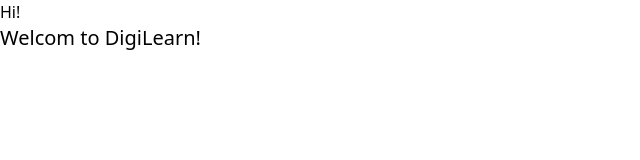
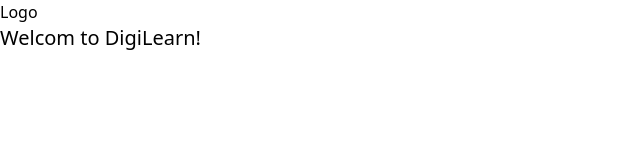
Before and after one commit to FGDevs/myDL_assesment, a Nuxt app: page / in a window 1280 px wide. Shown: the top 160 px of the page, without its empty margins (0-640 px from the left). Built offline with nearby package versions, Linux system fonts and the light colour scheme.

Commit message:
Config: Typescript & Custom Import Path

```diff
--- a/layouts/default.vue
+++ /dev/null
@@ -1,12 +0,0 @@
-<template>
-  <div>
-    <header>
-      <h1>Hi!</h1>
-    </header>
-    <Nuxt />
-  </div>
-</template>
-
-<script lang="ts">
-
-</script>
--- a/nuxt.config.js
+++ b/nuxt.config.js
@@ -1,7 +1,13 @@
+import { resolve } from 'path'
+
 export default {
   target: 'server',
   buildModules: [
     '@nuxtjs/tailwindcss',
     '@nuxt/typescript-build'
-  ]
+  ],
+  srcDir: 'src/',
+  alias: {
+    'components': resolve(__dirname, './src/components')
+  }
 }
--- a/package.json
+++ b/package.json
@@ -6,6 +6,7 @@
     "start": "nuxt start"
   },
   "dependencies": {
+    "@vue/composition-api": "^1.4.0",
     "nuxt": "^2.15.8"
   },
   "devDependencies": {
--- a/pages/index.vue
+++ /dev/null
@@ -1,13 +0,0 @@
-<template>
-  <h1 class="text-xl">Welcom to DigiLearn!</h1>
-</template>
-
-<script lang="ts">
-import { defineComponent } from 'vue'
-
-export default defineComponent({
-  setup() {
-
-  },
-})
-</script>
--- /dev/null
+++ b/src/layouts/default.vue
@@ -0,0 +1,16 @@
+<template>
+  <div>
+    <TheHeader />
+    <Nuxt />
+  </div>
+</template>
+
+<script lang="ts">
+import { defineComponent } from '@vue/composition-api'
+import TheHeader from 'components/TheHeader.vue'
+
+export default defineComponent({
+  name: 'HomePage',
+  components: { TheHeader }
+})
+</script>
--- /dev/null
+++ b/src/pages/index.vue
@@ -0,0 +1,3 @@
+<template>
+  <h1 class="text-xl">Welcom to DigiLearn!</h1>
+</template>
```
Also changed, not shown: tsconfig.json (+3 -6 lines), src/assets/css/tailwind.css (renamed from assets/css/tailwind.css), src/components/TheHeader.vue (renamed from components/TheHeader.vue), 1 other file (tests, documents, lock files or other folders).
